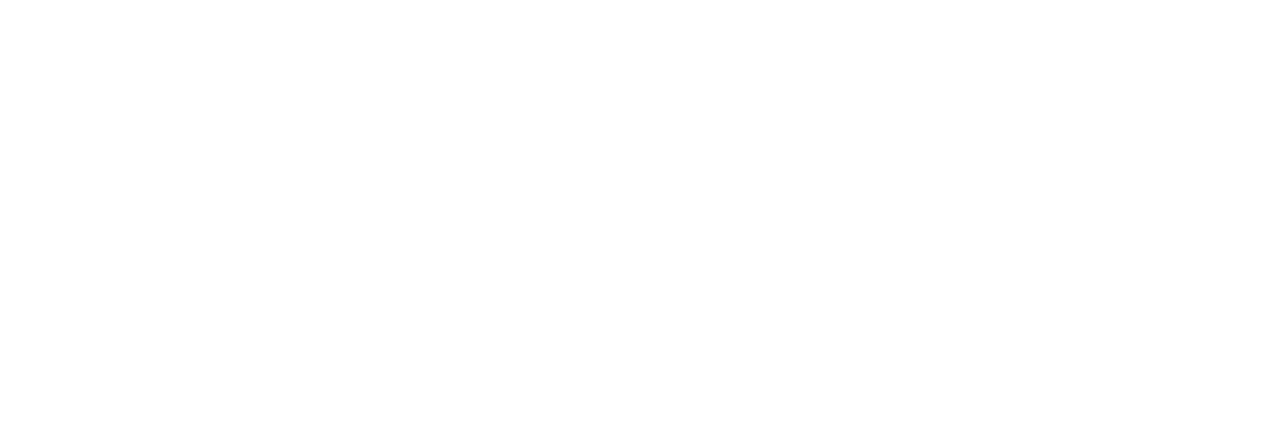
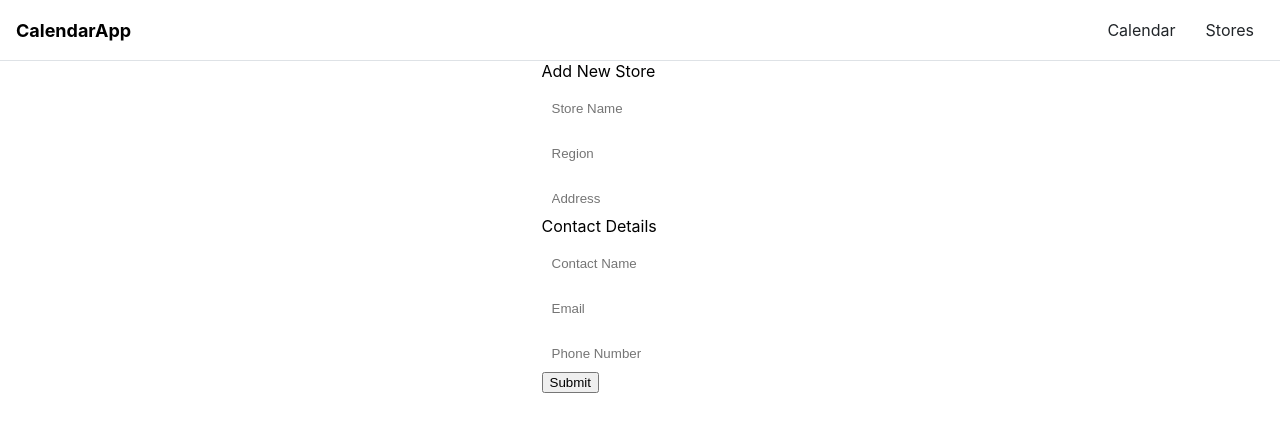
Before and after one commit to cerclz/react-calendar-component, a React (Vite) app in the folder frontend/: page /stores/create in a window 1280 px wide. Before the commit this address had no page. Shown: the top 432 px of the page. Built offline with nearby package versions, Linux system fonts and the light colour scheme.

Commit message:
Added create new store form

```diff
--- a/frontend/src/App.tsx
+++ b/frontend/src/App.tsx
@@ -4,6 +4,7 @@
 import { WeeklyCalendar } from './features/WeeklyCalendar/WeeklyCalendar';
 import Stores from './features/stores/Stores';
 import MainLayout from './layouts/MainLayout/MainLayout';
+import CreateStore from './features/stores/CreateStore';
 
 
 function App() {
@@ -12,6 +13,7 @@
       <Route element={<MainLayout />}>
         <Route path="/" element={<WeeklyCalendar />} />
         <Route path="/stores" element={<Stores />} />
+        <Route path="/stores/create" element={<CreateStore />} />
       </Route>
     </Routes>
   );
--- /dev/null
+++ b/frontend/src/features/stores/CreateStore.tsx
@@ -0,0 +1,53 @@
+import { useState } from "react"
+import type { CreateStoreDto } from "./stores.types"
+import { useCreateStoreMutation } from "./storesApiSlice"
+import StoreForm from "./StoreForm"
+
+const EMPTY_STORE: CreateStoreDto = {
+  name: '',
+  region: '',
+  address: '',
+  contactDetails: { contactName: '', email: '', phone: '' },
+  comments: [''],
+}
+
+type FormEl = HTMLInputElement | HTMLSelectElement | HTMLTextAreaElement
+
+const CreateStore = () => {
+  const [storeFormData, setStoreFormData] = useState<CreateStoreDto>(EMPTY_STORE)
+
+  const handleChange = (e: React.ChangeEvent<FormEl>) => {
+    const { name, value } = e.target
+
+    setStoreFormData(prev => ({
+      ...prev,
+      [name]: value
+
+    }))
+  }
+
+
+  /**
+    * Create New Store
+    */
+  const [createStore, { isLoading, error }] = useCreateStoreMutation()
+
+  const onSubmit = async () => {
+    try {
+      await createStore(storeFormData).unwrap()
+    } catch (e) {
+      console.error(e)
+    }
+  }
+  return (
+    <StoreForm
+      onSubmit={onSubmit}
+      formData={storeFormData}
+      onChange={handleChange}
+      isLoading={isLoading}
+      error={error}
+    />
+  )
+}
+
+export default CreateStore
--- /dev/null
+++ b/frontend/src/features/stores/StoreForm.tsx
@@ -0,0 +1,69 @@
+type FormEl = HTMLInputElement | HTMLSelectElement | HTMLTextAreaElement
+import type { CreateStoreDto } from "./stores.types"
+
+type Props = {
+  onSubmit: () => void
+  formData: CreateStoreDto
+  onChange: (e: React.ChangeEvent<FormEl>) => void
+  isLoading: boolean
+  error: any
+}
+
+const StoreForm = ({ onSubmit, formData, onChange, isLoading, error }: Props) => {
+  return (
+    <div className="container column justify-center items-center">
+
+      <form
+        onSubmit={(e) => {
+          e.preventDefault()
+          if (!isLoading) onSubmit()
+        }}>
+
+        {/* ERROR */}
+        {error && (
+          <div
+            role="alert"
+            className="row items-center"
+            style={{
+              padding: 12,
+              borderRadius: 8,
+              background: "#fdecea",
+              border: "1px solid #f5c2c7",
+              color: "#842029",
+              fontSize: 14,
+            }}
+          >
+            Error, somethibg went wrong
+          </div>
+        )}
+        Add New Store
+        <div className="row">
+          <input type="text" name="name" placeholder="Store Name" required value={formData.name} onChange={onChange}></input>
+        </div>
+        <div className="row">
+          <input type="text" name="region" placeholder="Region" required value={formData.region} onChange={onChange}></input>
+        </div>
+        <div className="row">
+          <input type="text" name="address" placeholder="Address" required value={formData.address} onChange={onChange}></input>
+        </div>
+
+        <div className="row">
+          Contact Details
+        </div>
+        <div className="row">
+          <input type="text" name="contactName" placeholder="Contact Name" value={formData.contactDetails.contactName} onChange={onChange}></input>
+        </div>
+        <div className="row">
+          <input type="email" name="email" placeholder="Email" value={formData.contactDetails.email} onChange={onChange}  ></input>
+        </div>
+        <div className="row">
+          <input type="text" name="phone" placeholder="Phone Number" value={formData.contactDetails.phone} onChange={onChange}  ></input>
+        </div>
+
+        <button type="submit">Submit</button>
+      </form>
+    </div>
+  )
+}
+
+export default StoreForm
--- a/frontend/src/features/stores/StoreList.tsx
+++ /dev/null
@@ -1,53 +0,0 @@
-import { useMemo } from "react"
-import { TwoColumn } from "../../layouts/TwoColumn/TwoColumn"
-import { Table, type ColumnDef } from "../../components/Table/Table"
-import type { Store } from "./stores.types"
-
-type Props = {
-    stores: Store[]
-    isLoading: boolean
-    error: any
-}
-
-const StoreList = ({ stores, isLoading, error }: Props) => {
-  const columns = useMemo<ColumnDef<Store>[]>(
-    () => [
-      { header: "Store Name", accessor: "name" },
-      { header: "Region", accessor: "region" },
-      { header: "Address", accessor: "address" },
-      {
-        header: "Actions",
-        cell: () => (
-          <div style={{ display: "flex", gap: 8 }}>
-            <button>Edit</button>
-            <button>Delete</button>
-          </div>
-        ),
-        width: 160,
-      },
-    ],
-    []
-  )
-
-  return (
-    <TwoColumn
-      left={
-        <div style={{ display: "grid", gap: 10 }}>
-          <button onClick={() => console.log("open create")}>+ Προσθήκη</button>
-        </div>
-      }
-      right={
-        <Table
-          data={stores}
-          columns={columns}
-          getRowKey={(s) => s._id}
-          isLoading={isLoading}
-          error={error}
-          emptyText="No stores found"
-        />
-      }
-    />
-  )
-}
-
-export default StoreList
--- a/frontend/src/features/stores/Stores.tsx
+++ b/frontend/src/features/stores/Stores.tsx
@@ -1,15 +1,53 @@
-import { useGetStoresQuery } from "../../api/storesApiSlice"
-import StoreList from "./StoreList"
+import { useCreateStoreMutation, useGetStoresQuery } from "./storesApiSlice"
+import type { CreateStoreDto, Store } from "./stores.types"
+import { TwoColumn } from "../../layouts/TwoColumn/TwoColumn"
+import { Table, type ColumnDef } from "../../components/Table/Table"
+import { useMemo, useState } from "react"
+import { useNavigate } from "react-router-dom"
 
 const Stores = () => {
-  const { data: stores = [], isLoading: tasksLoading, error: tasksError } = useGetStoresQuery()
+  const { data: stores = [], isLoading, error } = useGetStoresQuery()
+
+  const navigate = useNavigate()
+
+  const columns = useMemo<ColumnDef<Store>[]>(
+      () => [
+        { header: "Store Name", accessor: "name" },
+        { header: "Region", accessor: "region" },
+        { header: "Address", accessor: "address" },
+        {
+          header: "Actions",
+          cell: () => (
+            <div style={{ display: "flex", gap: 8 }}>
+              <button>Edit</button>
+              <button>Delete</button>
+            </div>
+          ),
+          width: 160,
+        },
+      ],
+      []
+    )
 
   return (
-    <StoreList
-      stores={stores}
-      isLoading={tasksLoading}
-      error={tasksError}
+    <TwoColumn
+      left={
+        <div style={{ display: "grid", gap: 10 }}>
+          <button onClick={() => navigate('/stores/create')}>+ Προσθήκη</button>
+        </div>
+      }
+      right={
+        <Table
+          data={stores}
+          columns={columns}
+          getRowKey={(s) => s._id}
+          isLoading={isLoading}
+          error={error}
+          emptyText="No stores found"
+        />
+      }
     />
+
   )
 }
 
--- a/frontend/src/features/stores/stores.types.ts
+++ b/frontend/src/features/stores/stores.types.ts
@@ -3,7 +3,7 @@
     name: string
     region: string
     address: string
-    contactDetails: [string]
+    contactDetails: { contactName: string, email: string, phone: string }
     comments: [string]
 }
 
--- a/frontend/src/api/storesApiSlice.ts
+++ b/frontend/src/features/stores/storesApiSlice.ts
@@ -1,5 +1,5 @@
-import { apiSlice } from "./apiSlice";
-import type { Store, CreateStoreDto } from "../components/stores/stores.types";
+import { apiSlice } from "../../api/apiSlice";
+import type { Store, CreateStoreDto } from "./stores.types";
 
 const storesApiSlice = apiSlice.injectEndpoints({
     endpoints: (builder) => ({
@@ -14,7 +14,16 @@
                     : [{ type: "Stores" as const, id: "LIST" }]
         }),
 
+        createStore: builder.mutation<Store, CreateStoreDto>({
+            query: (body) => ({
+                url: "/api/stores",
+                method: "POST",
+                body,
+            }),
+            invalidatesTags: [{ type: "Stores", id: "LIST" }]
+        }),
+
     })
 });
 
-export const { useGetStoresQuery } = storesApiSlice;
+export const { useGetStoresQuery, useCreateStoreMutation } = storesApiSlice;
--- a/frontend/src/index.css
+++ b/frontend/src/index.css
@@ -113,3 +113,98 @@
 .table tbody tr:hover td {
   transition: background 0.15s ease-in-out;
 }
+
+/* CONTAINER */
+.container {
+  width: 100%;
+  margin-left: auto;
+  margin-right: auto;
+  padding-left: 16px;
+  padding-right: 16px;
+}
+
+/* CONTAINER BREAKPOINTS */
+@media (min-width: 576px) {
+  .container { max-width: 540px; }
+}
+@media (min-width: 768px) {
+  .container { max-width: 720px; }
+}
+@media (min-width: 992px) {
+  .container { max-width: 960px; }
+}
+@media (min-width: 1200px) {
+  .container { max-width: 1140px; }
+}
+@media (min-width: 1400px) {
+  .container { max-width: 1320px; }
+}
+
+/* GRID */
+.flex {
+  display: flex;
+}
+
+.inline-flex {
+  display: inline-flex;
+}
+
+.row {
+  display: flex;
+  flex-direction: row;
+}
+
+.column {
+  display: flex;
+  flex-direction: column;
+}
+
+.wrap {
+  flex-wrap: wrap;
+}
+
+.nowrap {
+  flex-wrap: nowrap;
+}
+
+/* ALIGNMENT */
+
+.items-start {
+  align-items: flex-start;
+}
+
+.items-center {
+  align-items: center;
+}
+
+.items-end {
+  align-items: flex-end;
+}
+
+.items-stretch {
+  align-items: stretch;
+}
+
+.justify-start {
+  justify-content: flex-start;
+}
+
+.justify-center {
+  justify-content: center;
+}
+
+.justify-end {
+  justify-content: flex-end;
+}
+
+.justify-between {
+  justify-content: space-between;
+}
+
+.justify-around {
+  justify-content: space-around;
+}
+
+.justify-evenly {
+  justify-content: space-evenly;
+}
```
Also changed, not shown: 1 other file (tests, documents, lock files or other folders).
